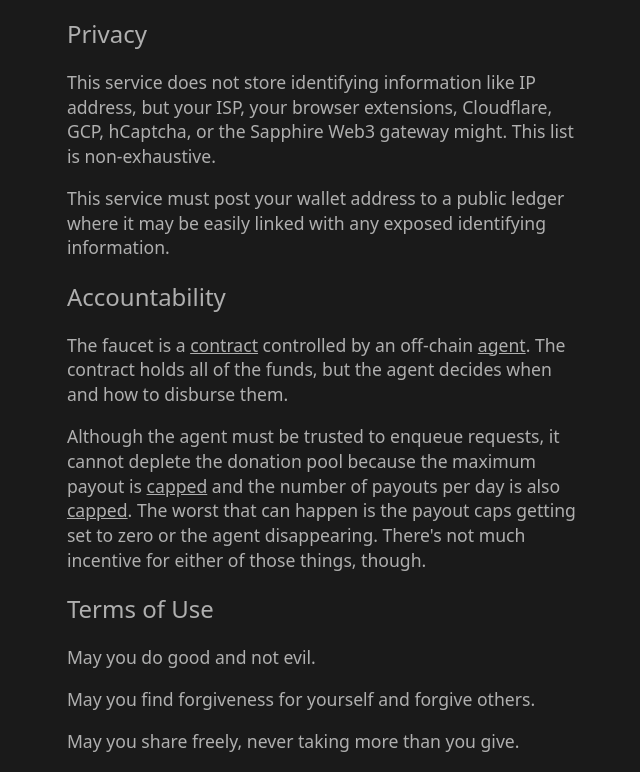
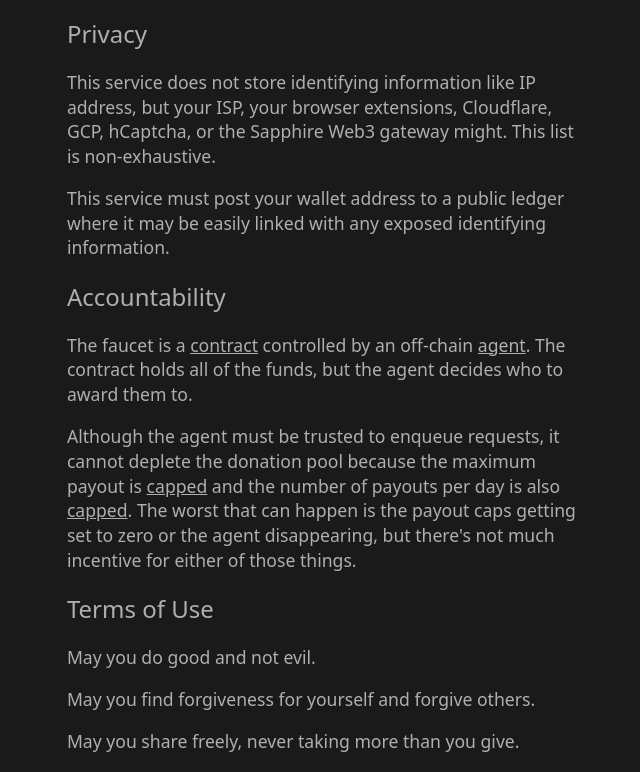
Before and after one commit to nhynes/rose.supply, a plain HTML site: page app/index.html in a window 1280 px wide. Shown: the part 851-1623 px from the top of the page, without its empty margins (315-955 px from the left). Drawn offline with Linux system fonts and the light colour scheme.

Commit message:
app: remove (typographical) orphans

```diff
--- a/app/index.html
+++ b/app/index.html
@@ -166,12 +166,11 @@
         <h2>Accountability</h2>
         <p>
           The faucet is a <a href="https://github.com/nhynes/rose.supply/blob/main/contracts/contracts/FaucetV1.sol" target="_blank">contract</a> controlled by an off-chain <a href="https://github.com/nhynes/rose.supply/blob/main/agent/src/index.ts" target="_blank">agent</a>.
-          The contract holds all of the funds, but the agent decides when and how to disburse them.
+          The contract holds all of the funds, but the agent decides who to award them to.
         </p>
         <p>
           Although the agent must be trusted to enqueue requests, it cannot deplete the donation pool because the maximum payout is <a href="https://github.com/nhynes/rose.supply/blob/main/contracts/contracts/FaucetV1.sol#L68" target="_blank">capped</a> and the number of payouts per day is also <a href="https://github.com/nhynes/rose.supply/blob/main/contracts/contracts/FaucetV1.sol#L76" target="_blank">capped</a>.
-          The worst that can happen is the payout caps getting set to zero or the agent disappearing.
-          There's not much incentive for either of those things, though.
+          The worst that can happen is the payout caps getting set to zero or the agent disappearing, but there's not much incentive for either of those things.
         </p>
       </section>
       <section>
```
